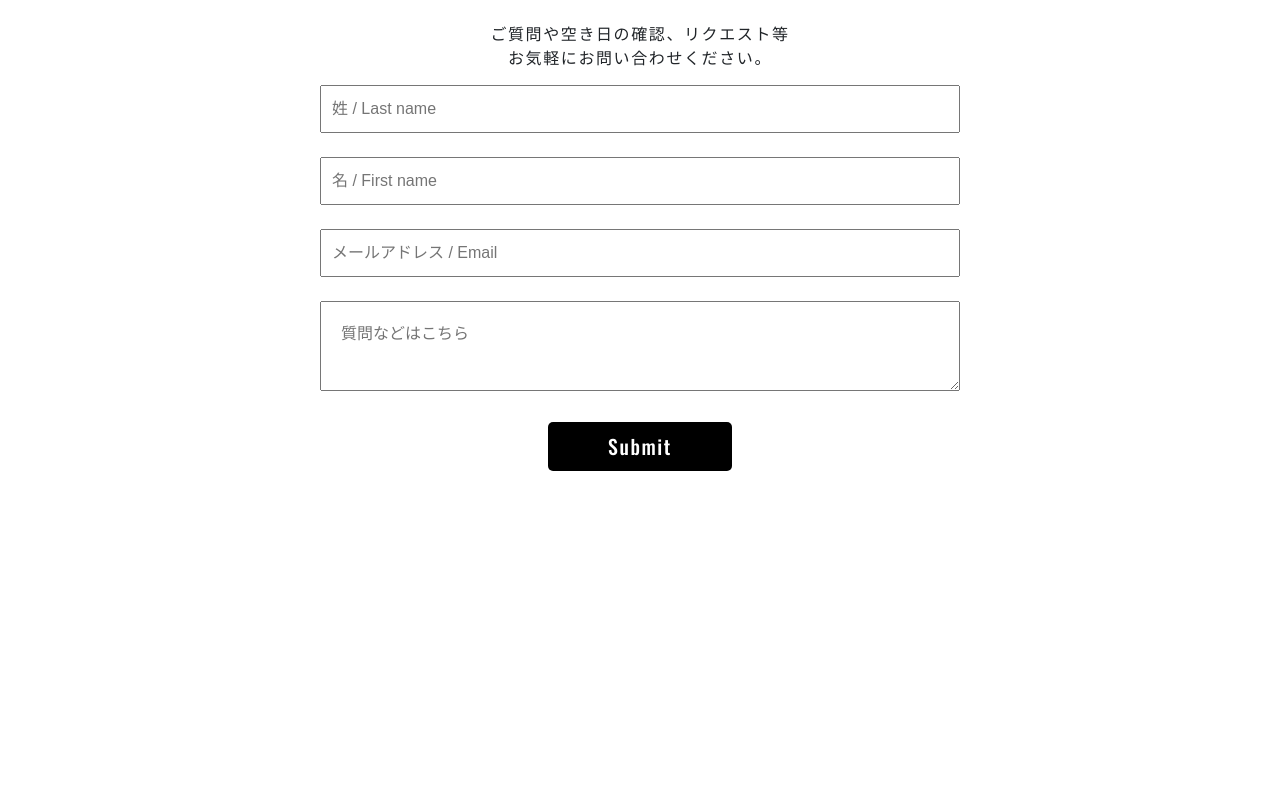
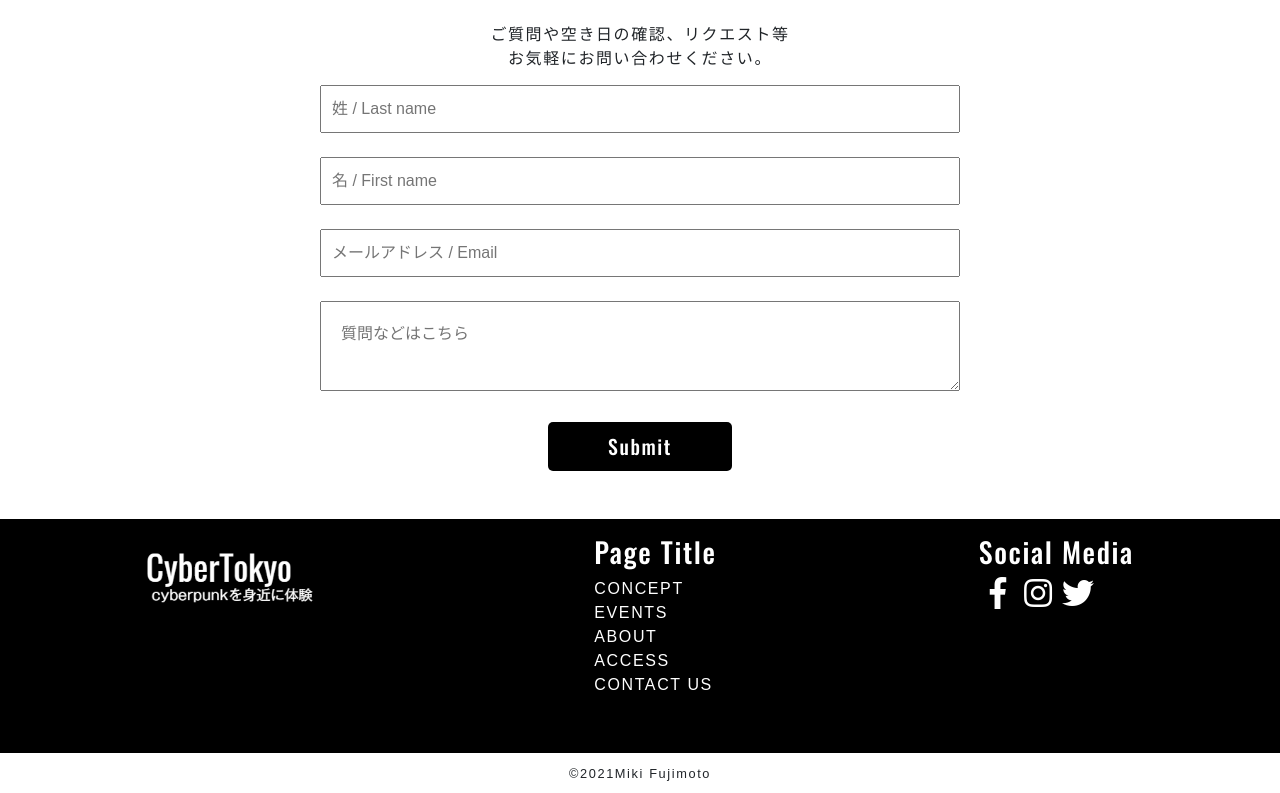
Before and after one commit to micmic541/cybertokyo.github.oi, a plain HTML site: page index.html in a window 1280 px wide. Shown: the part 4479-5272 px from the top of the page. Before the commit the page ends 4974 px from the top, so only its background shows below. Drawn offline with nearby package versions, Linux system fonts and the light colour scheme.

Commit message:
2/21 update
upgrade footer

```diff
--- a/css/style.css
+++ b/css/style.css
@@ -32,6 +32,7 @@ a {
 	text-decoration: none !important;
 	-webkit-appearance: none;
 	transition: 1s;
+	custor: pointer;
  }
 
 a:hover, .btn:hover { opacity: .7; }
@@ -47,7 +48,7 @@ a:hover, .btn:hover { opacity: .7; }
 }
 
 .navbar-brand {
-	float: right !important;
+	float: right;
 	height: 100%;
 	width: 248px;
 }
@@ -55,7 +56,8 @@ a:hover, .btn:hover { opacity: .7; }
 /*concept*/
 
 .concept .flex-box,
-.about .flex-box { display: flex; justify-content: space-around; }
+.about .flex-box,
+#footer .flex-box { display: flex; justify-content: space-around; }
 
 .concept .flex-item {
 	background-image: url(../img/cyberpic1.jpg);
@@ -85,7 +87,7 @@ a:hover, .btn:hover { opacity: .7; }
 
 .access .flex-box { justify-content: center; }
 
-.access li { list-style: none; }
+li { list-style: none; }
 
 #access_tokyo { display: flex; flex-direction: column; align-items: center; justify-content: center; }
 
@@ -100,6 +102,19 @@ a:hover, .btn:hover { opacity: .7; }
 .form input[type="text"], .form input[type="email"] { padding: 10px; }
 .form textarea { padding: 20px; }
 
+/*footer*/
+
+
+#footer ul #f_concept:hover { color: #F45DFE; }
+#footer ul #f_events:hover { color: #3BE40F; }
+#footer ul #f_about:hover { color: #FC554A; }
+#footer ul #f_access:hover { color: #4962FC; }
+#footer ul #f_contact:hover { color: #FB8F1E; }
+#footer .sns-box a:hover { color: yellow;  }
+
+#footer .flex-box { background: #000; }
+
+#footer .navbar-brand { float: none; height: 100%; width: 170px; }
 
 /**conceptのflex-item imgにaタグ付けれない**/
 /**OGPの写真**/
@@ -110,7 +125,8 @@ a:hover, .btn:hover { opacity: .7; }
 	/*concept*/
 	.concept .flex-box,
 	.about .flex-box,
-	.access .flex-box { flex-direction: column; }
+	.access .flex-box,
+	#footer .flex-box { flex-direction: column; }
 
 	#about_tokyo { flex-direction: column-reverse; }
 
@@ -118,24 +134,16 @@ a:hover, .btn:hover { opacity: .7; }
 	.access .flex-box { align-items: center; }
 
 	#access_tokyo { flex-direction: row; justify-content: center; }
+
+	/*footer*/
+
+	#footer_tokyo { text-align: center; }
 }
 
 @media (max-width: 767px) {
 	p, li{ font-size: 4vw; }
 }
 
-/*iphone 5s etc---------------*/
-@media only screen and (max-width: 600px) {
-}
-
-/* Small devices (portrait tablets and large phones, 600px and up) */
-@media only screen and (min-width: 600px) {
-}
-
-/*iPad iPadPro-----------------------------------*/
-@media(min-height: 1022px) and (max-height: 1368px) {
-}
-
 /*Surface Duo-------------------------------------------*/
 @media(min-width: 500px) and (max-device-width: 540px) {
 	p, li { font-size: 3vw; }
--- a/index.html
+++ b/index.html
@@ -132,12 +132,13 @@
 				<div id="map_container" class="flex-item col-xl-5 text-center py-xl-4">
 					<div id="iframe-wrap">
 						<iframe src="https://www.google.com/maps/embed?pb=!1m18!1m12!1m3!1d3326606.5862119314!2d137.52623463960015!3d35.488468627415074!2m3!1f0!2f0!3f0!3m2!1i1024!2i768!4f13.1!3m3!1m2!1s0x605d1b87f02e57e7%3A0x2e01618b22571b89!2sTokyo%2C%20Japan!5e0!3m2!1sen!2sus!4v1613760309506!5m2!1sen!2sus" width="100%" height="400" frameborder="0" style="border:0;" allowfullscreen="" aria-hidden="false" tabindex="0"></iframe>
-					</div><!--/#iframe-wrap-->
+					</div><!--
+					/#iframe-wrap-->
 				</div>
 			</div><!--/.flex-box-->
 		</section><!--/.access-->
 
-		<section class="contact　container-fluid pt-xl-4 pb-4">
+		<section class="contact　container-fluid pt-xl-4 pb-5">
 			<div class="sub-title text-center">
 				<h2 class="text-uppercase my-4"><i class="fas fa-ghost"></i>
 				Contact Us<i class="fas fa-ghost fa-fw"></i></h2>
@@ -165,8 +166,38 @@
 			</div><!--/.form-->
 		</section>
 
-		<footer>
-		</footer>
+		<footer id="footer">
+			<div class="flex-box text-white pb-4 pt-3 container-fluid">
+				<div id="footer_tokyo" class="flex-item pb-3">
+					<a href="index.html#header"><img class="navbar-brand img-fluid" src="img/logo.png"></a>
+				</div><!--/.flex-item-->
+				<div class="flex-item pb-3">
+					<div class="sub-title">
+						<h3>Page Title</h3>
+					</div><!--/.sub-title-->
+					<ul>
+						<a id="f_concept"><li>CONCEPT</li></a>
+						<a id="f_events"><li>EVENTS</li></a>
+						<a id="f_about"><li>ABOUT</li></a>
+						<a id="f_access"><li>ACCESS</li></a>
+						<a id="f_contact"><li>CONTACT US</li></a>
+					</ul>
+				</div><!--/.flex-item-->
+				<div class="flex-item pb-3">
+					<div class="sub-title">
+						<h3>Social Media</h3>
+					</div><!--/.sub-title-->
+					<div class="sns-box d-flex flex-row">
+						<a><i class="fab fa-facebook-f fa-2x fa-fw"></i></a>
+						<a><i class="fab fa-instagram fa-2x fa-fw"></i></a>
+						<a><i class="fab fa-twitter fa-2x fa-fw"></i></a>
+					</div><!--/.sns-box-->
+				</div><!--/.flex-item-->
+			</div><!--/.flex-box-->
+			<div class="copy bg-white text-center py-2">
+				<small>&copy;2021Miki Fujimoto</small>
+			</div><!--/.copy-->
+		</footer><!--/#footer-->
 
 	</div>
 	<!--jQuery for Bootstrap-->
```
